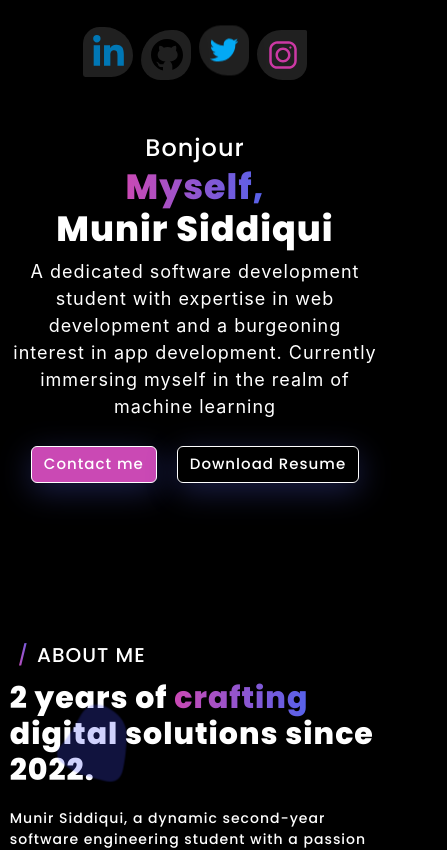
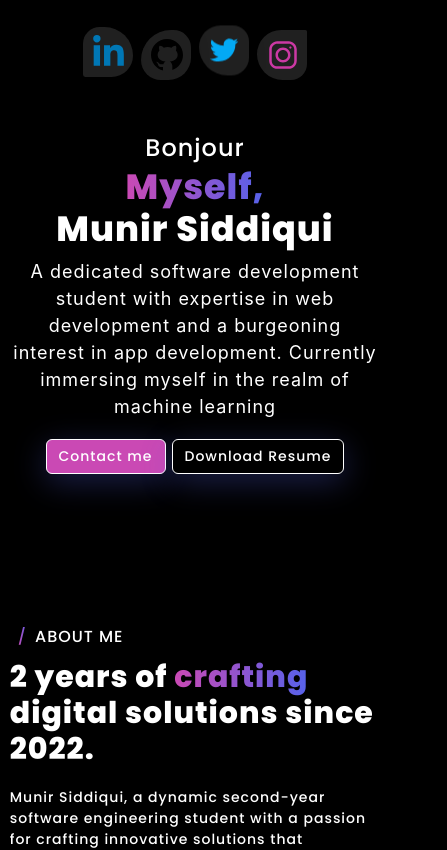
Before and after one commit to munirsiddiqui54/Portfolio, a React (Create React App) app: page / in a window 390 px wide. Shown: the top 850 px of the page, 447 px wide, since content can reach past the window. Built offline with nearby package versions, Linux system fonts and the light colour scheme; a web font is replaced by a local one.

Commit message:
some changes

```diff
--- a/src/Layouts/About/About.css
+++ b/src/Layouts/About/About.css
@@ -96,6 +96,9 @@
 @media only screen and (max-width: 768px) {
     /* Styles for phones */
 
+    .blob,.blob2,.blob3,.blob4{
+        display: none
+    }
     *{
         height: fit-content;
     }
@@ -105,6 +108,9 @@
     }
     .myabout{
         flex-direction: column;
+    }
+    .about h5{
+        font-size: 16px;
     }
     .abt1,.abt2{
         width: 100%;
--- a/src/Layouts/Contact/Contact.css
+++ b/src/Layouts/Contact/Contact.css
@@ -34,3 +34,18 @@
 .custom-shape-divider-bottom-1707409779 .shape-fill {
     fill: #282727;
 }
+
+
+@media only screen and (max-width: 768px) {
+    .custom-shape-divider-bottom-1707409779{
+        display:none;
+    }
+    /* Styles for phones */
+    .contact h2{
+        font-size: 25px;
+        font-weight: 500;
+    }
+    .contact h5{
+        font-size: 16px;
+    }
+}
--- a/src/Layouts/Footer/Footer.css
+++ b/src/Layouts/Footer/Footer.css
@@ -14,3 +14,11 @@
 .profile p{
     text-align: start;
 }
+
+@media only screen and (max-width: 768px) {
+    /* Styles for phones */
+    .footer h3{
+        font-weight: 500;
+        font-size: 20px;
+    }
+}
--- a/src/Layouts/Hero/Hero.css
+++ b/src/Layouts/Hero/Hero.css
@@ -196,7 +196,13 @@
 
   @media only screen and (max-width: 768px) {
     /* Styles for phones */
-
+    .mouse__follower {
+display: none;
+    }
+    .btn{
+      margin: 3px;
+      font-size: 14px;
+    }
     .hero .heading {
       font-size: 35px;
     }
--- a/src/Layouts/Hero/Hero.jsx
+++ b/src/Layouts/Hero/Hero.jsx
@@ -94,7 +94,14 @@ const Hero = () => {
           development and a burgeoning interest in app development. Currently
           immersing myself in the realm of machine learning
         </p>
-        <div>
+        <div
+          style={{
+            display: "flex",
+            justifyContent: "center",
+            alignItems: "center",
+            width: "100%",
+          }}
+        >
           <button className="btn" id="btn1">
             <a
               href="#contact"
--- a/src/Layouts/Projects/Projects.css
+++ b/src/Layouts/Projects/Projects.css
@@ -10,3 +10,14 @@ font-family: "Poppins";
     font-size: 45px;
     text-align: start;
 }
+
+@media only screen and (max-width: 768px) {
+    /* Styles for phones */
+    .projects h2{
+        font-size: 30px;
+        font-weight: 500;
+    }
+    .projects h5{
+        font-size: 16px;
+    }
+}
--- a/src/Layouts/Skills/Skills.css
+++ b/src/Layouts/Skills/Skills.css
@@ -88,6 +88,9 @@
         width: 100%;
         margin: 0px;
     }
+    .skills h5{
+        font-size: 16px;
+    }
     .skill_container{
         width: 98%;
         align-items: end;
```
